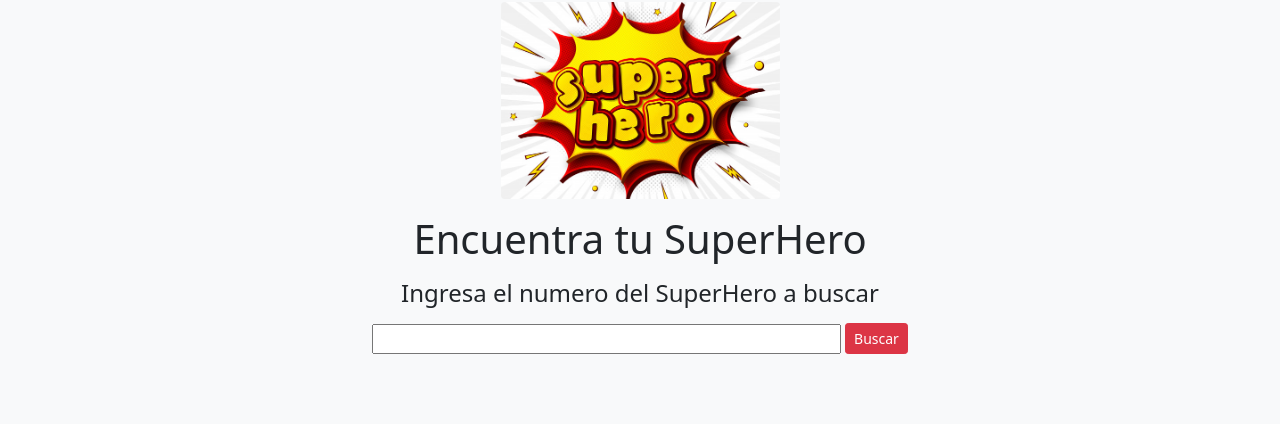
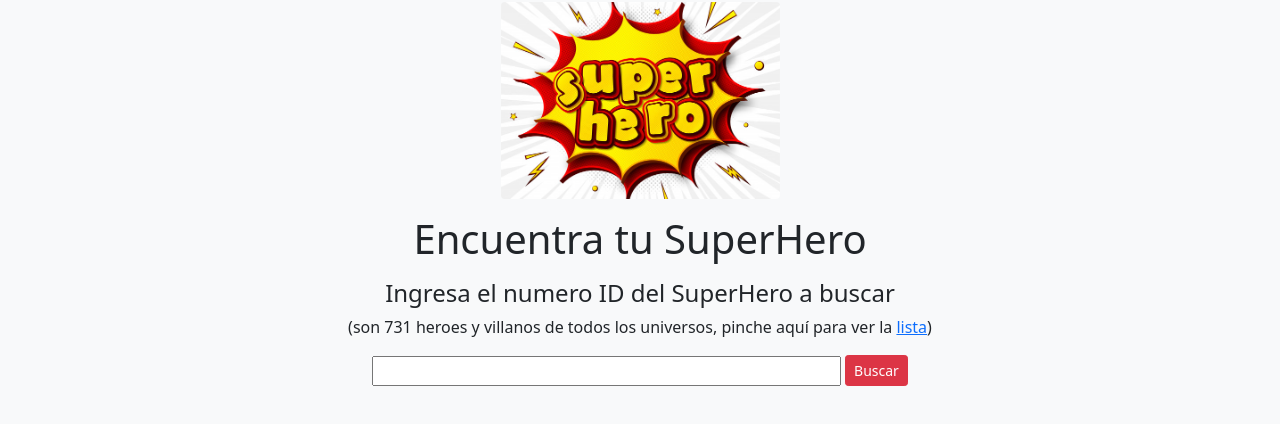
Before and after one commit to cr1stian111/Superhero, a plain HTML site: page index.html in a window 1280 px wide. Shown: the part 62-486 px from the top of the page. Drawn offline with nearby package versions, Linux system fonts and the light colour scheme.

Commit message:
Se agregó descripcion mejorada y link con la lista de superheroes por id

```diff
--- a/index.html
+++ b/index.html
@@ -29,7 +29,8 @@
       <h1 id="titulo">Encuentra tu SuperHero</h1>
       </p>
       <p>
-      <h4>Ingresa el numero del SuperHero a buscar</h4>
+      <h4>Ingresa el numero ID del SuperHero a buscar</h4>
+      <p>(son 731 heroes y villanos de todos los universos, pinche aquí para ver la <a href="https://superheroapi.com/ids.html">lista</a>)</p>
       </p>
 
       <input type="text" id="idSuperheroe">
```
